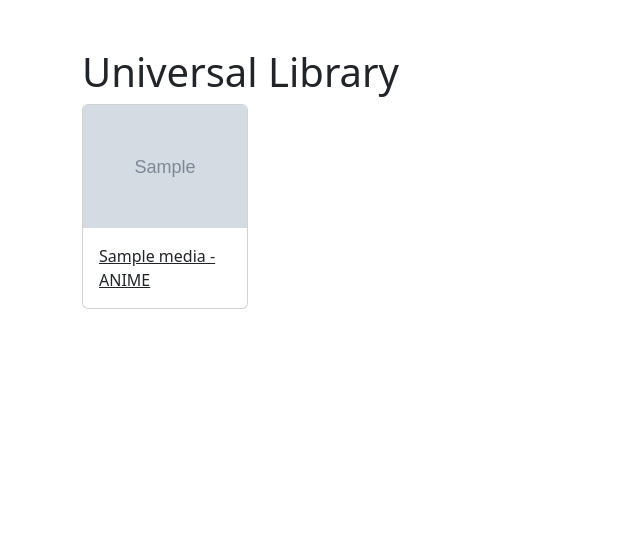
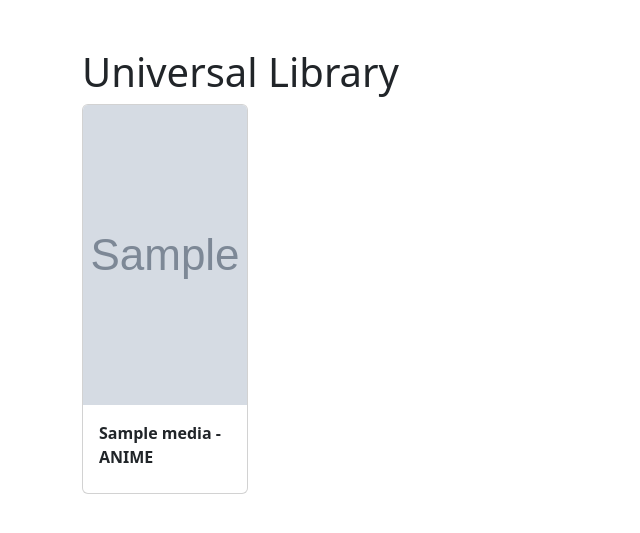
Before and after one commit to Paulo0332/MediaTracker, a Django app: template backend/media/templates/media/media_list.html in a window 1280 px wide. Shown: the top 533 px of the page, without its empty margins (0-640 px from the left). Run offline with Django 5.2, Linux system fonts and the light colour scheme; the template is opened without the code that fills it: values that come from a table or form of the project are taken from there, others are empty; tables that the repository leaves empty hold one stand-in row (values such as "Sample post"); grey boxes marked "Sample" are stand-in pictures.

Commit message:
style(media): configure static assets and normalize card images

```diff
--- /dev/null
+++ b/backend/media/static/media/css/style.css
@@ -0,0 +1,35 @@
+.card-img-top{
+    height: 300px;
+    width: 100%;
+    object-fit: cover;
+}
+
+.img_placeholder{
+    height: 300px;
+    display: flex;
+    color: white;
+    background-color: #272b30;
+    align-items: center;
+    justify-content: center;
+    text-align: center;
+}
+
+.card{
+    transition: transform 0.2s, box-shadow 0.2s;
+}
+
+.card:hover{
+    transform: translateY(-5px);
+    box-shadow: 0px 10px 20px rgba(0, 0, 0, 0.15);
+}
+
+.card-title {
+    display: -webkit-box;
+    -webkit-line-clamp: 2;
+    line-clamp: 2;
+    -webkit-box-orient: vertical;
+    overflow: hidden;
+    text-decoration: none;
+    font-weight: bold;
+    color: #212529;
+}
--- a/backend/media/templates/media/media_list.html
+++ b/backend/media/templates/media/media_list.html
@@ -1,7 +1,13 @@
 {% extends "base.html" %}
+{% load static %}
 {% block site_title %}{{ block.super }} | Library {% endblock site_title %}
 
+{% block extra_css%}
+    <link rel="stylesheet" href="{% static 'media/css/style.css' %}">
+{% endblock extra_css%}
+
 {% block content %}
+
     <h1> Universal Library </h1>
             <div class="row g-4">
 
--- a/backend/templates/base.html
+++ b/backend/templates/base.html
@@ -4,7 +4,9 @@
     <meta charset="UTF-8">
     <meta name="viewport" content="width=device-width, initial-scale=1.0">
     <link href="https://cdn.jsdelivr.net/npm/bootstrap@5.3.8/dist/css/bootstrap.min.css" rel="stylesheet" integrity="sha384-sRIl4kxILFvY47J16cr9ZwB07vP4J8+LH7qKQnuqkuIAvNWLzeN8tE5YBujZqJLB" crossorigin="anonymous">
+    {% block extra_css %}{% endblock extra_css %}
     <title>{% block site_title %}MediaTracker{% endblock site_title%} </title>
+    {% load static %}
 </head>
 <body>
     <main class="container mt-5">
```
